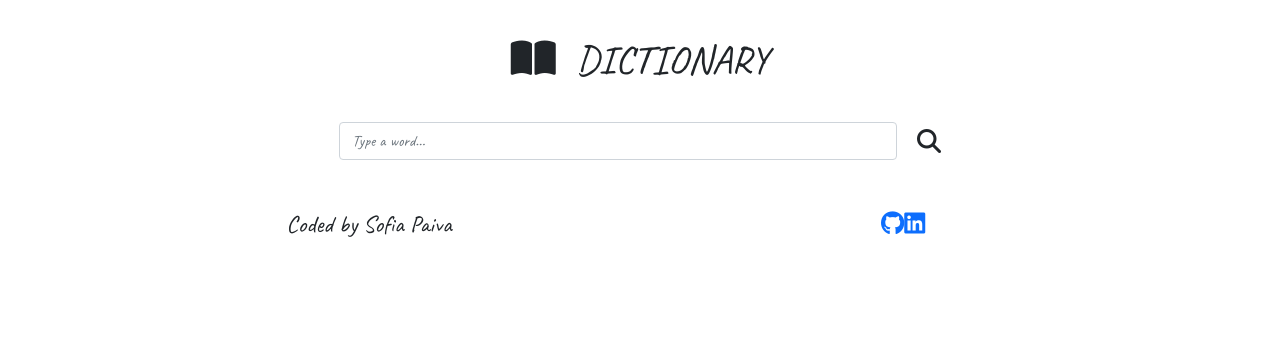
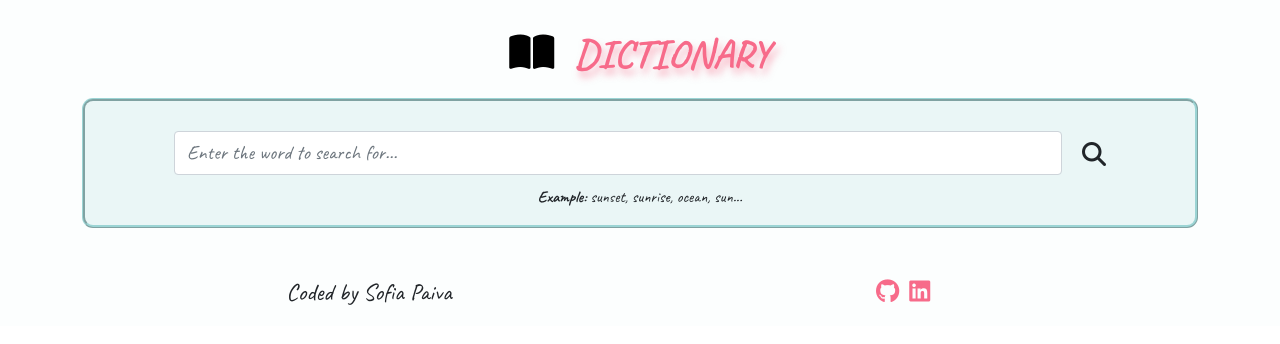
Before and after one commit to sofiapaiva90/dictionary-react-project, a React (Create React App) app: page / in a window 1280 px wide. Shown: the top 344 px of the page. Built offline with nearby package versions, Linux system fonts and the light colour scheme.

Commit message:
Added the style

```diff
--- a/src/App.css
+++ b/src/App.css
@@ -1,18 +1,38 @@
 .App {
   font-family: "Caveat", cursive;
+  background-color: #fcfefe;
 }
 
 .App header {
-  margin-top: 30px;
   text-align: center;
   font-size: 40px;
 }
 
+.App .container {
+  padding-top: 30px;
+}
+
 .App header h1 {
-  display: inline;
-  padding-left: 20px;
+  text-shadow: 3px 6px 7px rgba(247, 107, 138, 0.5);
+  color: #f76b8a;
+  font-weight: bold;
+}
+
+.App header i {
+  color: black;
+  text-shadow: none;
+  padding-right: 20px;
 }
 
 .App footer {
   font-size: 24px;
 }
+
+.App footer i {
+  padding-right: 10px;
+  color: #f76b8a;
+}
+
+.App footer i:hover {
+  color: black;
+}
--- a/src/App.js
+++ b/src/App.js
@@ -7,7 +7,7 @@ export default function App() {
     <div className="App">
       <div className="container">
 <header>
-<i className="fas fa-book-open"></i><h1>DICTIONARY</h1>
+<h1><i className="fas fa-book-open"></i>DICTIONARY</h1>
 </header>
 <Search />
    <footer>
--- a/src/Meaning.js
+++ b/src/Meaning.js
@@ -1,24 +1,30 @@
 import React from "react";
 import Synonyms from "./Synonyms";
+
+import "./Meanings.css";
 
 export default function Meaning(props) {
     return (
     <div className="Meaning">
+        <section>
         <h4>{props.meaning.partOfSpeech}</h4>
         {props.meaning.definitions.map(function (definition, index) {
             return (
                 <div key={index}>
+
                     <strong>Definition</strong>
                     <div>
                         {definition.definition}
                         <br />
                         <strong>Example</strong> <br />
-                        <em>{definition.example}</em>
+                        {definition.example}
                         <Synonyms synonyms={definition.synonyms} />
                     </div>
                     </div>
+
             );
         })}
+         </section>
         </div>
         );
 }
--- /dev/null
+++ b/src/Meanings.css
@@ -0,0 +1,20 @@
+.Meaning section {
+  padding-left: 20px;
+  padding-right: 20px;
+  font-size: 20px;
+}
+
+.Meaning h4 {
+  font-size: 30px;
+  font-weight: bold;
+  color: #f76b8a;
+  text-shadow: 3px 6px 7px rgba(247, 107, 138, 0.5);
+}
+
+.Meaning section strong {
+  font-size: 24px;
+}
+
+.Meaning hr {
+  padding: 0px;
+}
--- /dev/null
+++ b/src/Phonetic.css
@@ -0,0 +1,4 @@
+.Phonetic .text {
+  padding-left: 30px;
+  font-size: 24px;
+}
--- a/src/Phonetic.js
+++ b/src/Phonetic.js
@@ -1,15 +1,17 @@
 import React from "react";
 import ReactAudioPlayer from 'react-audio-player';
+
+import "./Phonetic.css";
 
 export default function Phonetic(props) {
 return (
     <div className="Phonetic">
-        {props.phonetic.text}
-        <br />
-        <ReactAudioPlayer
+        <div className="text">{props.phonetic.text}</div>
+    <ReactAudioPlayer
    src={props.phonetic.audio}
    controls
 />
-    </div>
+</div>
+
 );
 }
--- /dev/null
+++ b/src/Results.css
@@ -0,0 +1,8 @@
+.Results h2 {
+  padding-left: 20px;
+  font-size: 30px;
+  font-weight: bold;
+  color: #f76b8a;
+  text-shadow: 3px 6px 7px rgba(247, 107, 138, 0.5);
+  display: inline;
+}
--- a/src/Results.js
+++ b/src/Results.js
@@ -2,9 +2,13 @@ import React from "react";
 import Meaning from "./Meaning";
 import Phonetic from "./Phonetic";
 
+import "./Results.css";
+
 export default function Results(props) {
     if (props.results) {
-    return ( <div className="Results">
+    return (
+    <div className="Results">
+        <section>
      <h2>{props.results.word}</h2>
     {props.results.phonetics.map(function(phonetic, index) {
          return (
@@ -13,6 +17,7 @@ export default function Results(props) {
                  </div>
          );
      })}
+      </section>
      {props.results.meanings.map(function(meaning, index) {
          return (
              <div key={index}>
@@ -20,7 +25,6 @@ export default function Results(props) {
                  </div>
          );
      })}
-
     </div>);
 
 }
--- a/src/Search.css
+++ b/src/Search.css
@@ -1,17 +1,36 @@
+.Search section {
+  background-color: #eaf6f6;
+  margin-top: 20px;
+  border: 3px ridge rgba(102, 191, 191, 0.6);
+  border-radius: 11px;
+}
+
 .Search form {
   text-align: center;
   padding-top: 30px;
-  padding-bottom: 30px;
+  padding-bottom: 10px;
   justify-content: center;
   font-size: 24px;
 }
 
 .Search .form-control {
   display: inline;
-  width: 50%;
+  width: 80%;
+  font-size: 20px;
+}
+
+.Search .form-control:focus {
+  border: 3px ridge rgba(102, 191, 191, 0.6);
+  border-radius: 11px;
+  box-shadow: -2px 0px 33px 9px rgba(247, 107, 138, 0.2);
 }
 
 .Search form i {
   padding-left: 20px;
   vertical-align: middle;
 }
+
+.Search p {
+  font-size: 16px;
+  text-align: center;
+}
--- a/src/Search.js
+++ b/src/Search.js
@@ -25,11 +25,15 @@ function handleWordChange(event) {
 }
 
     return (
+
         <div className="Search">
+            <section>
             <form onSubmit={search}>
-                <input type="search" onChange={handleWordChange} placeholder="Type a word..." className="form-control"/>
+                <input type="search" onChange={handleWordChange} placeholder="Enter the word to search for..." className="form-control"/>
                 <i className="fas fa-search"></i>
             </form>
+            <p><strong>Example:</strong> sunset, sunrise, ocean, sun...</p>
+            </section>
             <Results results={results}/>
         </div>
     )
--- /dev/null
+++ b/src/Synonyms.css
@@ -0,0 +1,8 @@
+.Synonyms ul {
+  padding: 0px;
+}
+
+.Synonyms li {
+  display: inline-block;
+  padding-right: 20px;
+}
--- a/src/Synonyms.js
+++ b/src/Synonyms.js
@@ -1,9 +1,12 @@
 import React from "react";
+
+import "./Synonyms.css";
 
 export default function Synonyms (props) {
     if(props.synonyms) {
         return (
             <div className="Synonyms">
+                <hr />
             <strong>Synonyms</strong>
             <ul>
 
```
